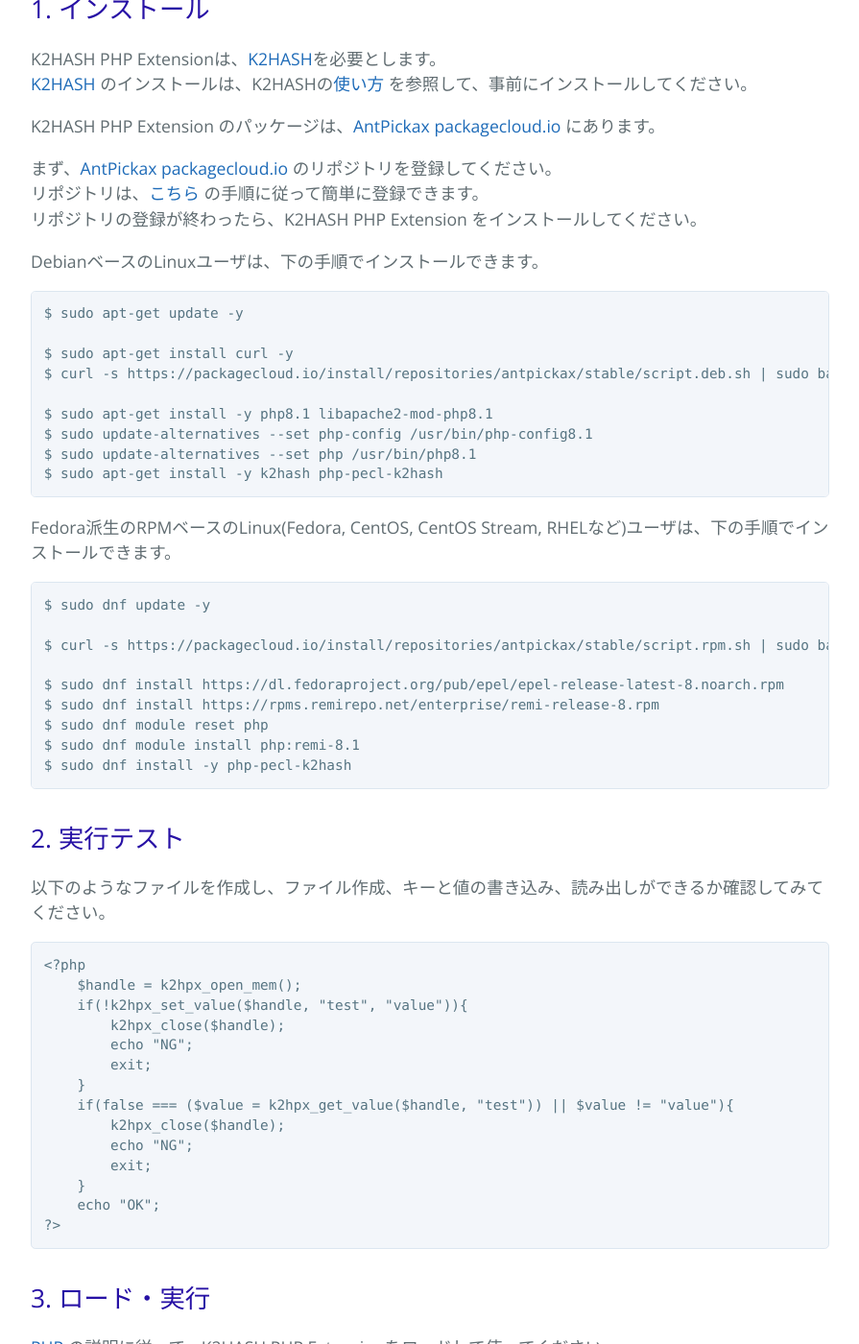
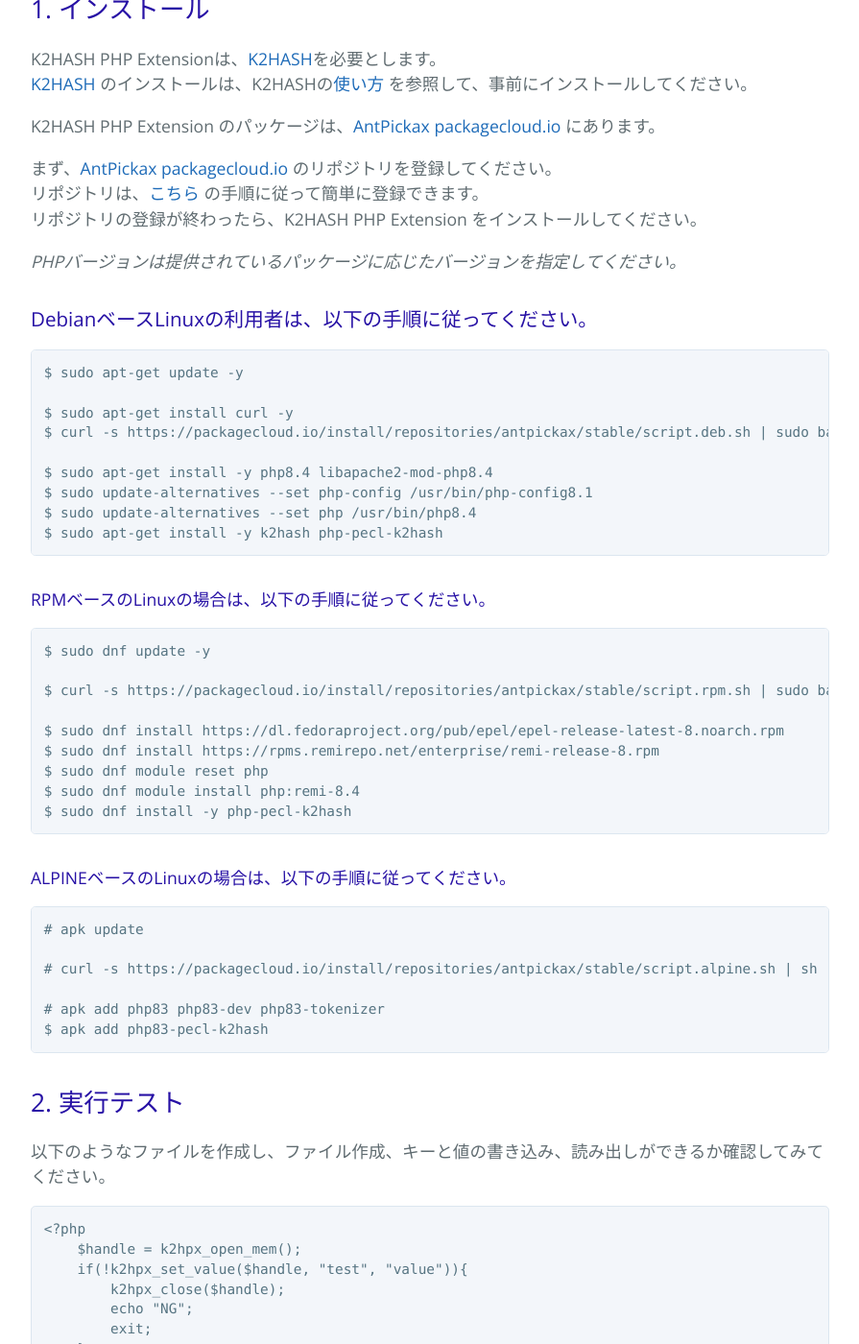
Before and after one commit to yahoojapan/k2hash_phpext, a Jekyll site: the page built from usageja.md, in a window 1280 px wide and 1400 px high, scrolled down 409 px. Shown: the whole window at 96% size, without its empty margins (192-1087 px from the left). Built offline with Jekyll 4.4.1, drawn with Linux system fonts in a browser that asks for light colours.

Commit message:
[gh-pages] Updated usage pages

````diff
--- a/usageja.md
+++ b/usageja.md
@@ -26,25 +26,22 @@ K2HASH PHP Extension のパッケージは、[AntPickax packagecloud.io](https:/
 リポジトリは、[こちら](https://packagecloud.io/antpickax/stable/install) の手順に従って簡単に登録できます。
 リポジトリの登録が終わったら、K2HASH PHP Extension をインストールしてください。
 
+_PHPバージョンは提供されているパッケージに応じたバージョンを指定してください。_
 
-DebianベースのLinuxユーザは、下の手順でインストールできます。
-
+### DebianベースLinuxの利用者は、以下の手順に従ってください。
 ```
 $ sudo apt-get update -y
 
 $ sudo apt-get install curl -y
 $ curl -s https://packagecloud.io/install/repositories/antpickax/stable/script.deb.sh | sudo bash
 
-$ sudo apt-get install -y php8.1 libapache2-mod-php8.1
+$ sudo apt-get install -y php8.4 libapache2-mod-php8.4
 $ sudo update-alternatives --set php-config /usr/bin/php-config8.1
-$ sudo update-alternatives --set php /usr/bin/php8.1
+$ sudo update-alternatives --set php /usr/bin/php8.4
 $ sudo apt-get install -y k2hash php-pecl-k2hash
 ```
 
-
-Fedora派生のRPMベースのLinux(Fedora, CentOS, CentOS Stream, RHELなど)ユーザは、下の手順でインストールできます。
-
-
+#### RPMベースのLinuxの場合は、以下の手順に従ってください。
 ```
 $ sudo dnf update -y
 
@@ -53,10 +50,19 @@ $ curl -s https://packagecloud.io/install/repositories/antpickax/stable/script.r
 $ sudo dnf install https://dl.fedoraproject.org/pub/epel/epel-release-latest-8.noarch.rpm
 $ sudo dnf install https://rpms.remirepo.net/enterprise/remi-release-8.rpm
 $ sudo dnf module reset php
-$ sudo dnf module install php:remi-8.1
+$ sudo dnf module install php:remi-8.4
 $ sudo dnf install -y php-pecl-k2hash
 ```
 
+#### ALPINEベースのLinuxの場合は、以下の手順に従ってください。
+```
+# apk update
+
+# curl -s https://packagecloud.io/install/repositories/antpickax/stable/script.alpine.sh | sh
+
+# apk add php83 php83-dev php83-tokenizer
+$ apk add php83-pecl-k2hash
+```
 
 ## 2. 実行テスト
 以下のようなファイルを作成し、ファイル作成、キーと値の書き込み、読み出しができるか確認してみてください。
@@ -78,7 +84,6 @@ $ sudo dnf install -y php-pecl-k2hash
 ?>
 ```
 
-
 ## 3. ロード・実行
 [PHP](https://www.php.net/) の説明に従って、K2HASH PHP Extensionをロードして使ってください。
 パッケージでK2HASH PHP Extensionをインストールした場合、`k2hash.ini` が含まれており、すぐに利用できます。
@@ -88,7 +93,6 @@ $ sudo dnf install -y php-pecl-k2hash
 一つ目の例では、値を持ったキーを保存し、それを取得しています。 二つ目の例では、子供のキーを持ったキーを保存し、それを取得しています。
 
 ### 例 1 - K2hashサンプルコード
-
 ```
 <?php
     // k2hpx_set_debug_level_message();
@@ -110,7 +114,6 @@ $ sudo dnf install -y php-pecl-k2hash
 ```
 string(5) "value"
 ```
-
 
 ### 例 2 - K2hashサンプルコード
 
````
Also changed, not shown: indexja.md (+1 -1 lines), usage.md (+12 -8 lines).
